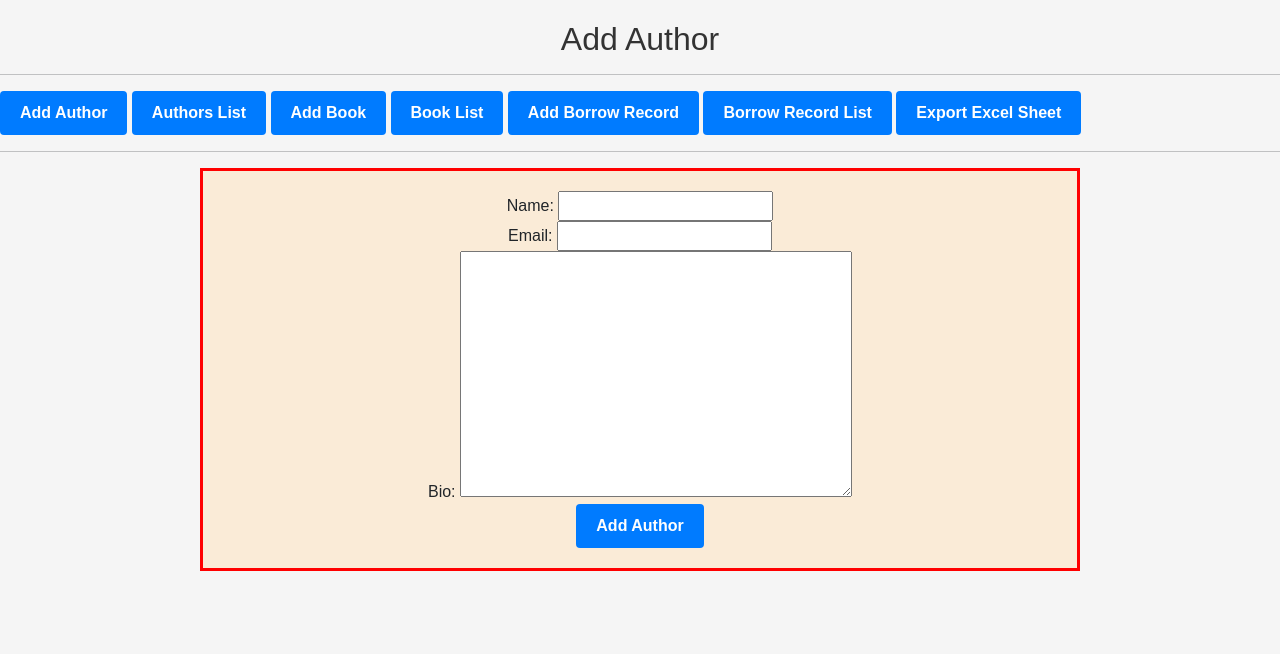
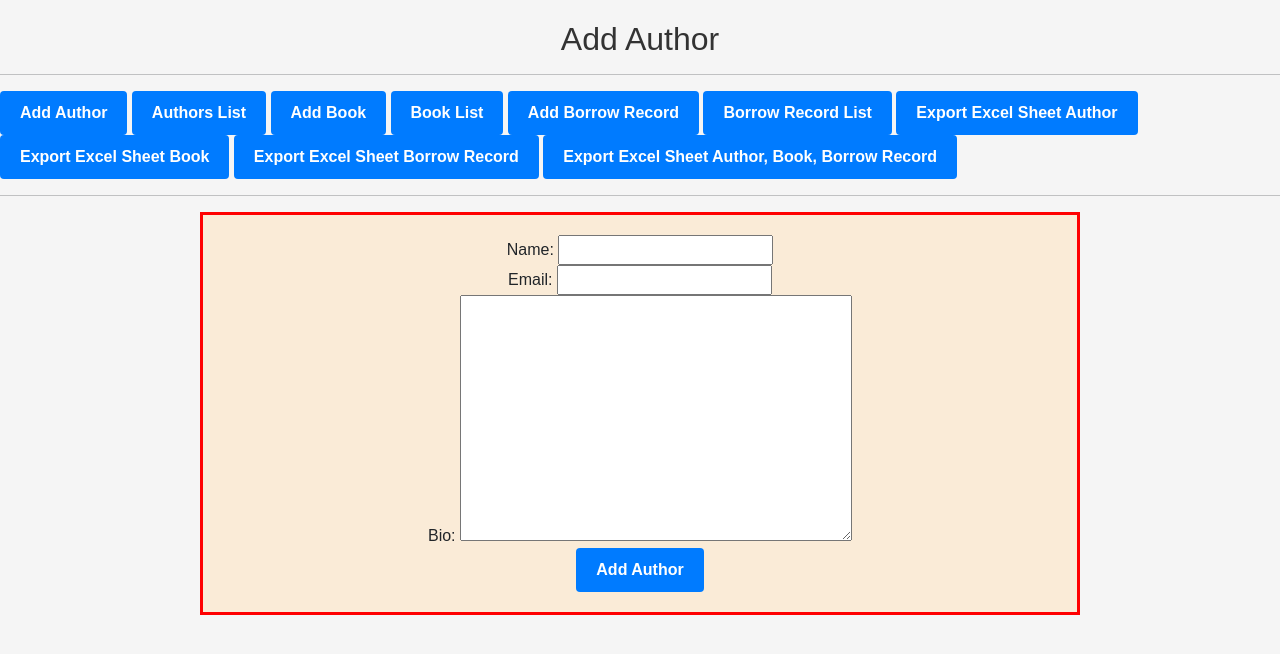
Before and after one commit to AdityaChandravanshi/online_library_management_system, a Django app: page /add-author/ in a window 1280 px wide. Shown: the top 654 px of the page. Run offline with Django 4.2, Linux system fonts and the light colour scheme; some libraries are stand-ins or nearby versions.

Commit message:
Resolved merge conflicts

```diff
--- a/online_library_system_app/templates/add_author.html
+++ b/online_library_system_app/templates/add_author.html
@@ -3,6 +3,17 @@
 {% block title %}Add Book{% endblock %}
 
 {% block content %}
+
+<head>
+    <script src="https://code.jquery.com/jquery-3.6.0.min.js"></script>
+    <script src="https://cdn.jsdelivr.net/jquery.validation/1.19.3/jquery.validate.min.js"></script>
+    <style>
+        .error {
+            color: red;
+        }
+    </style>
+</head>
+
     <h2>Add Author</h2>
     <hr>
     <a class="btn btn-primary" href="/add-author" role="button">Add Author</a>
@@ -11,9 +22,12 @@
     <a class="btn btn-primary" href="/books" role="button">Book List</a>
     <a class="btn btn-primary" href="/add-borrow-record" role="button">Add Borrow Record</a>
     <a class="btn btn-primary" href="/borrow-records" role="button">Borrow Record List</a>
-    <a class="btn btn-primary" href="/export-excel" role="button">Export Excel Sheet</a>
+    <a class="btn btn-primary" href="/export-excel-author" role="button">Export Excel Sheet Author</a>
+    <a class="btn btn-primary" href="/export-excel-book" role="button">Export Excel Sheet Book</a>
+    <a class="btn btn-primary" href="/export-excel-borrow-record" role="button">Export Excel Sheet Borrow Record</a>
+    <a class="btn btn-primary" href="/export-excel-author-book-borrow-record" role="button">Export Excel Sheet Author, Book, Borrow Record</a>
     <hr>
-    <form method="post">
+    <form id="authorForm" method="post">
         {% csrf_token %}
         <div>
             <label for="id_name">Name:</label>
@@ -45,4 +59,27 @@
         <button class="btn btn-primary" type="submit">Add Author</button>
     </form>
 
+    <script>
+        $(document).ready(function() {
+            $("#authorForm").validate({
+                rules: {
+                    name: "required",
+                    email: {
+                        required: true,
+                        email: true
+                    },
+                    bio: "required"
+                },
+                messages: {
+                    name: "Please enter the author's name",
+                    email: {
+                        required: "Please enter the author's email",
+                        email: "Please enter a valid email address"
+                    },
+                    bio: "Please enter the author's bio"
+                }
+            });
+        });
+    </script>
+
 {% endblock %}
--- a/online_library_system_app/templates/add_book.html
+++ b/online_library_system_app/templates/add_book.html
@@ -11,7 +11,10 @@
     <a class="btn btn-primary" href="/books" role="button">Book List</a>
     <a class="btn btn-primary" href="/add-borrow-record" role="button">Add Borrow Record</a>
     <a class="btn btn-primary" href="/borrow-records" role="button">Borrow Record List</a>
-    <a class="btn btn-primary" href="/export-excel" role="button">Export Excel Sheet</a>
+    <a class="btn btn-primary" href="/export-excel-author" role="button">Export Excel Sheet Author</a>
+    <a class="btn btn-primary" href="/export-excel-book" role="button">Export Excel Sheet Book</a>
+    <a class="btn btn-primary" href="/export-excel-borrow-record" role="button">Export Excel Sheet Borrow Record</a>
+    <a class="btn btn-primary" href="/export-excel-author-book-borrow-record" role="button">Export Excel Sheet Author, Book, Borrow Record</a>
     <hr>
 
     <form method="post">
--- a/online_library_system_app/templates/add_borrow_record.html
+++ b/online_library_system_app/templates/add_borrow_record.html
@@ -11,7 +11,10 @@
     <a class="btn btn-primary" href="/books" role="button">Book List</a>
     <a class="btn btn-primary" href="/add-borrow-record" role="button">Add Borrow Record</a>
     <a class="btn btn-primary" href="/borrow-records" role="button">Borrow Record List</a>
-    <a class="btn btn-primary" href="/export-excel" role="button">Export Excel Sheet</a>
+    <a class="btn btn-primary" href="/export-excel-author" role="button">Export Excel Sheet Author</a>
+    <a class="btn btn-primary" href="/export-excel-book" role="button">Export Excel Sheet Book</a>
+    <a class="btn btn-primary" href="/export-excel-borrow-record" role="button">Export Excel Sheet Borrow Record</a>
+    <a class="btn btn-primary" href="/export-excel-author-book-borrow-record" role="button">Export Excel Sheet Author, Book, Borrow Record</a>
     <hr>
 
     <form method="post">
--- a/online_library_system_app/templates/author_list.html
+++ b/online_library_system_app/templates/author_list.html
@@ -11,7 +11,10 @@
         <a class="btn btn-primary" href="/books" role="button">Book List</a>
         <a class="btn btn-primary" href="/add-borrow-record" role="button">Add Borrow Record</a>
         <a class="btn btn-primary" href="/borrow-records" role="button">Borrow Record List</a>
-        <a class="btn btn-primary" href="/export-excel" role="button">Export Excel Sheet</a>
+        <a class="btn btn-primary" href="/export-excel-author" role="button">Export Excel Sheet Author</a>
+        <a class="btn btn-primary" href="/export-excel-book" role="button">Export Excel Sheet Book</a>
+        <a class="btn btn-primary" href="/export-excel-borrow-record" role="button">Export Excel Sheet Borrow Record</a>
+        <a class="btn btn-primary" href="/export-excel-author-book-borrow-record" role="button">Export Excel Sheet Author, Book, Borrow Record</a>
         <hr>
 
         <table class="table table-dark table-striped">
--- a/online_library_system_app/templates/book_list.html
+++ b/online_library_system_app/templates/book_list.html
@@ -12,7 +12,10 @@
         <a class="btn btn-primary" href="/books" role="button">Book List</a>
         <a class="btn btn-primary" href="/add-borrow-record" role="button">Add Borrow Record</a>
         <a class="btn btn-primary" href="/borrow-records" role="button">Borrow Record List</a>
-        <a class="btn btn-primary" href="/export-excel" role="button">Export Excel Sheet</a>
+        <a class="btn btn-primary" href="/export-excel-author" role="button">Export Excel Sheet Author</a>
+        <a class="btn btn-primary" href="/export-excel-book" role="button">Export Excel Sheet Book</a>
+        <a class="btn btn-primary" href="/export-excel-borrow-record" role="button">Export Excel Sheet Borrow Record</a>
+        <a class="btn btn-primary" href="/export-excel-author-book-borrow-record" role="button">Export Excel Sheet Author, Book, Borrow Record</a>
         <hr>
 
         <table class="table table-dark table-striped">
--- a/online_library_system_app/templates/borrow_list.html
+++ b/online_library_system_app/templates/borrow_list.html
@@ -11,7 +11,10 @@
         <a class="btn btn-primary" href="/books" role="button">Book List</a>
         <a class="btn btn-primary" href="/add-borrow-record" role="button">Add Borrow Record</a>
         <a class="btn btn-primary" href="/borrow-records" role="button">Borrow Record List</a>
-        <a class="btn btn-primary" href="/export-excel" role="button">Export Excel Sheet</a>
+        <a class="btn btn-primary" href="/export-excel-author" role="button">Export Excel Sheet Author</a>
+        <a class="btn btn-primary" href="/export-excel-book" role="button">Export Excel Sheet Book</a>
+        <a class="btn btn-primary" href="/export-excel-borrow-record" role="button">Export Excel Sheet Borrow Record</a>
+        <a class="btn btn-primary" href="/export-excel-author-book-borrow-record" role="button">Export Excel Sheet Author, Book, Borrow Record</a>
         <hr>
 
         <table class="table table-dark table-striped">
--- a/online_library_system_app/templates/index.html
+++ b/online_library_system_app/templates/index.html
@@ -11,5 +11,8 @@
         <a class="btn btn-primary" href="/books" role="button">Book List</a>
         <a class="btn btn-primary" href="/add-borrow-record" role="button">Add Borrow Record</a>
         <a class="btn btn-primary" href="/borrow-records" role="button">Borrow Record List</a>
-        <a class="btn btn-primary" href="/export-excel" role="button">Export Excel Sheet</a>
+        <a class="btn btn-primary" href="/export-excel-author" role="button">Export Excel Sheet Author</a>
+        <a class="btn btn-primary" href="/export-excel-book" role="button">Export Excel Sheet Book</a>
+        <a class="btn btn-primary" href="/export-excel-borrow-record" role="button">Export Excel Sheet Borrow Record</a>
+        <a class="btn btn-primary" href="/export-excel-author-book-borrow-record" role="button">Export Excel Sheet Author, Book, Borrow Record</a>
 {% endblock %}
--- a/online_library_system_app/urls.py
+++ b/online_library_system_app/urls.py
@@ -9,5 +9,8 @@ urlpatterns = [
     path('authors/', views.author_list, name='author_list'),
     path('books/', views.book_list, name='book_list'),
     path('borrow-records/', views.borrow_list, name='borrow_list'),
-    path('export-excel/', views.export_to_excel, name='export_to_excel'),
+    path('export-excel-author/', views.export_to_excel_author, name='export_to_excel_author'),
+    path('export-excel-book/', views.export_to_excel_book, name='export_to_excel_book'),
+    path('export-excel-borrow-record/', views.export_to_excel_borrow_record, name='export_to_excel_borrow_record'),
+    path('export-excel-author-book-borrow-record/', views.export_to_excel_author_book_borrow_record, name='export_to_excel_author_book_borrow_record'),
 ]
--- a/online_library_system_app/views.py
+++ b/online_library_system_app/views.py
@@ -182,7 +182,7 @@ def borrow_list(request):
     context = {'records': records}
     return render(request, 'borrow_list.html', context)
 
-def export_to_excel(request):
+def export_to_excel_author(request):
     response = HttpResponse(content_type='application/ms-excel')
     response['Content-Disposition'] = 'attachment; filename=library_data.xlsx'
 
@@ -190,8 +190,56 @@ def export_to_excel(request):
     author_ws = wb.active
     author_ws.title = 'Authors'
 
-    books_ws = wb.create_sheet(title='Books')
-    borrow_ws = wb.create_sheet(title='Borrow Records')
+    # Export Authors
+    authors = Author.objects.all()
+    author_ws.append(['ID', 'Name', 'Email', 'Bio'])
+    for author in authors:
+        author_ws.append([author.id, author.name, author.email, author.bio])
+
+    wb.save(response)
+    return response
+
+def export_to_excel_book(request):
+    response = HttpResponse(content_type='application/ms-excel')
+    response['Content-Disposition'] = 'attachment; filename=library_data.xlsx'
+
+    wb = openpyxl.Workbook()
+    books_ws = wb.active
+    books_ws.title = 'Books'
+
+    # Export Books
+    books = Book.objects.all()
+    books_ws.append(['ID', 'Title', 'Genre', 'Published Date', 'Author'])
+    for book in books:
+        books_ws.append([book.id, book.title, book.genre, book.published_date, book.author.name])
+
+    wb.save(response)
+    return response
+
+def export_to_excel_borrow_record(request):
+    response = HttpResponse(content_type='application/ms-excel')
+    response['Content-Disposition'] = 'attachment; filename=library_data.xlsx'
+
+    wb = openpyxl.Workbook()
+    borrow_records_ws = wb.active
+    borrow_records_ws.title = 'Borrow Records'
+
+    # Export Borrow Records
+    borrow_records = BorrowRecord.objects.all()
+    borrow_records_ws.append(['ID', 'User Name', 'Book', 'Borrow Date', 'Return Date'])
+    for record in borrow_records:
+        borrow_records_ws.append([record.id, record.user_name, record.book.title, record.borrow_date, record.return_date])
+
+    wb.save(response)
+    return response
+
+def export_to_excel_author_book_borrow_record(request):
+    response = HttpResponse(content_type='application/ms-excel')
+    response['Content-Disposition'] = 'attachment; filename=library_data.xlsx'
+
+    wb = openpyxl.Workbook()
+    author_ws = wb.active
+    author_ws.title = 'Authors'
 
     # Export Authors
     authors = Author.objects.all()
@@ -199,17 +247,23 @@ def export_to_excel(request):
     for author in authors:
         author_ws.append([author.id, author.name, author.email, author.bio])
 
+    books_ws = wb.active
+    books_ws.title = 'Books'
+
     # Export Books
     books = Book.objects.all()
     books_ws.append(['ID', 'Title', 'Genre', 'Published Date', 'Author'])
     for book in books:
         books_ws.append([book.id, book.title, book.genre, book.published_date, book.author.name])
 
+    borrow_records_ws = wb.active
+    borrow_records_ws.title = 'Borrow Records'
+
     # Export Borrow Records
     borrow_records = BorrowRecord.objects.all()
-    borrow_ws.append(['ID', 'User Name', 'Book', 'Borrow Date', 'Return Date'])
+    borrow_records_ws.append(['ID', 'User Name', 'Book', 'Borrow Date', 'Return Date'])
     for record in borrow_records:
-        borrow_ws.append([record.id, record.user_name, record.book.title, record.borrow_date, record.return_date])
+        borrow_records_ws.append([record.id, record.user_name, record.book.title, record.borrow_date, record.return_date])
 
     wb.save(response)
     return response
```
